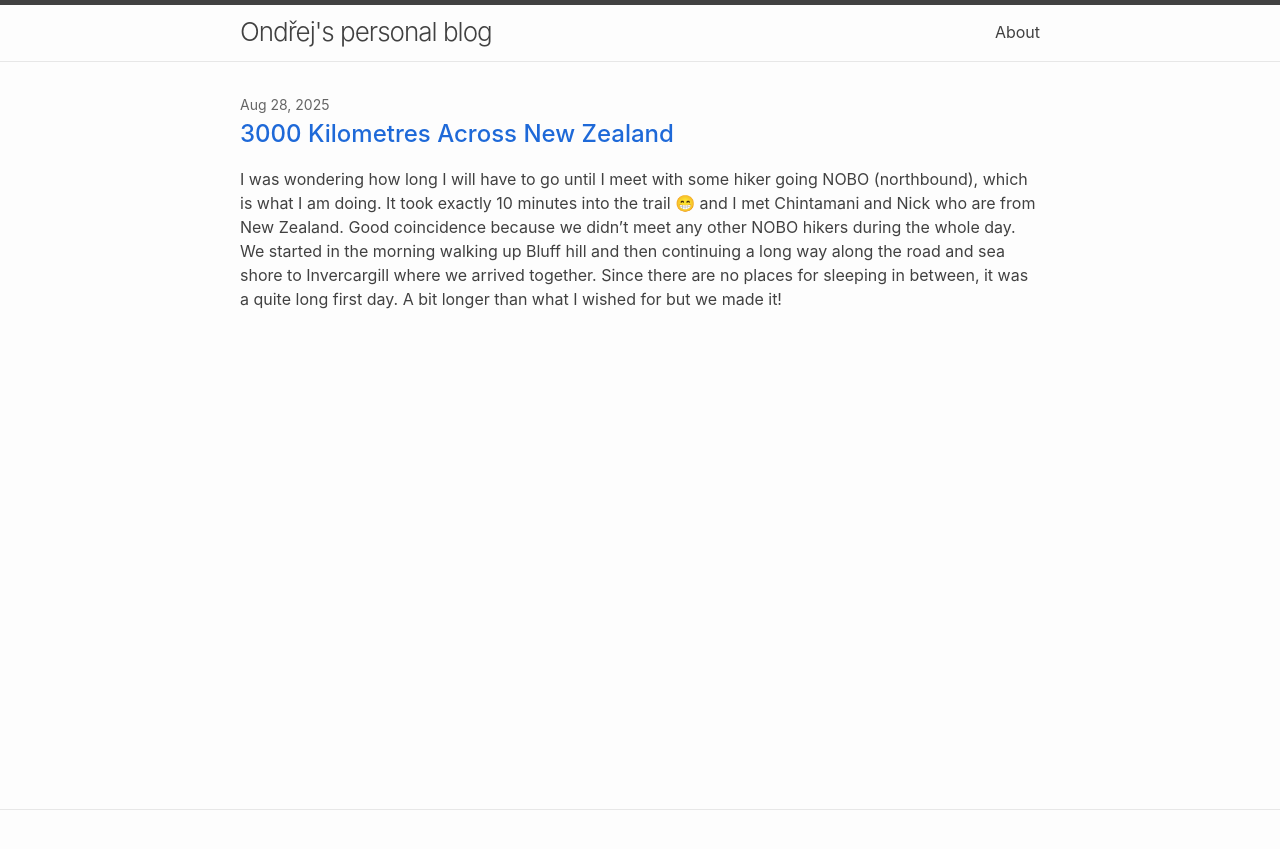
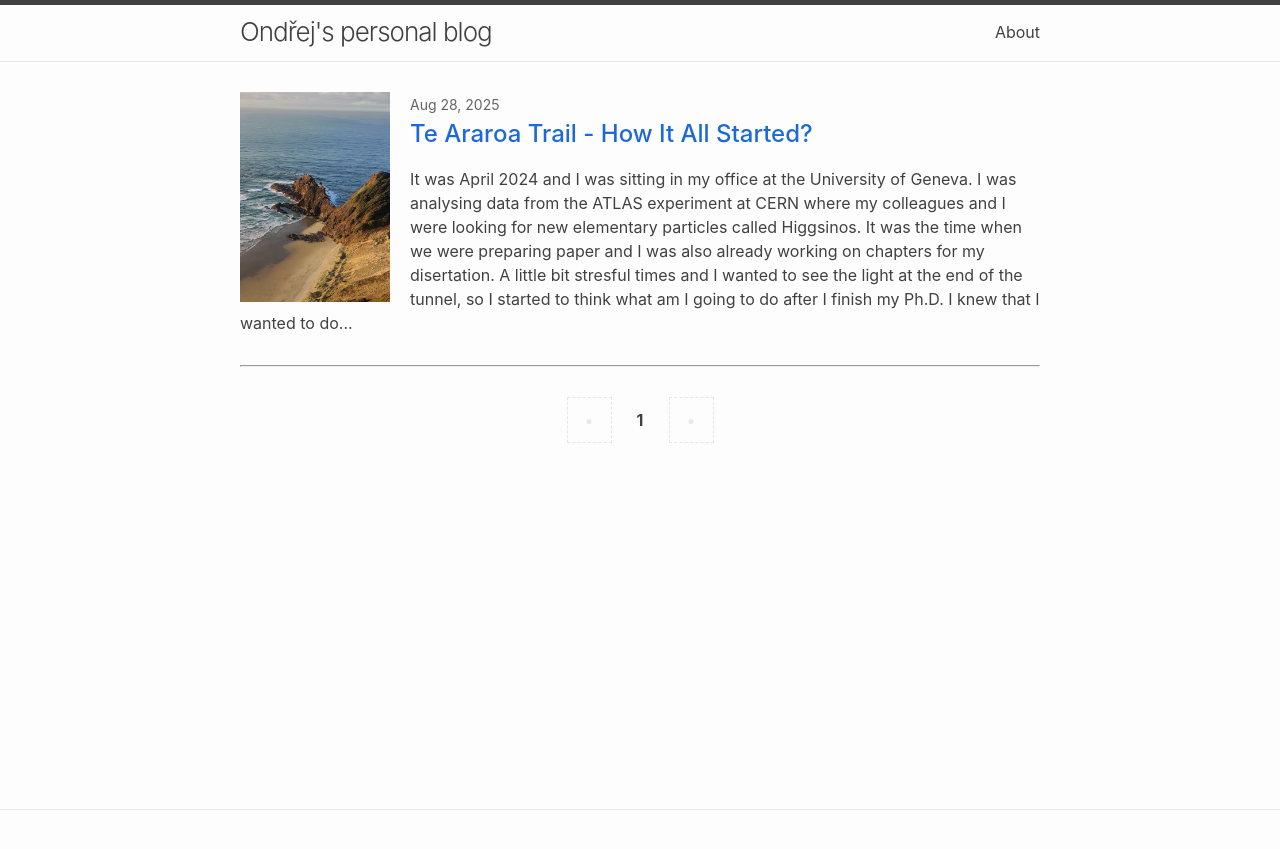
Before and after one commit to otheiner/blog, a Jekyll site: the page built from index.html, in a window 1280 px wide. Shown: the top 849 px of the page. Built offline with Jekyll 4.4.1, drawn with Linux system fonts in a browser that asks for light colours; the list of posts is cut into pages by our own code.

Commit message:
Writing first post. Creating skeleton for others and adding pagination

```diff
--- a/Gemfile
+++ b/Gemfile
@@ -5,3 +5,4 @@ gemspec
 
 gem "jekyll", ENV["JEKYLL_VERSION"] if ENV["JEKYLL_VERSION"]
 gem "kramdown-parser-gfm" if ENV["JEKYLL_VERSION"] == "~> 3.9"
+gem "jekyll-paginate"
--- a/_config.yml
+++ b/_config.yml
@@ -31,12 +31,15 @@ title: Ondřej's personal blog
 plugins:
   - jekyll-feed
   - jekyll-seo-tag
+  - jekyll-paginate
 
 # Uncomment the following setting if you wish to disable deprecation warnings
 #   from newer versions of sass converter. Adapt as required.
 #sass:
 #  quiet_deps: true
 #  silence_deprecations: [import]
+paginate: 5
+paginate_path: "/blog/page:num/"
 
 
 # Minima-specific settings (applicable to Minima v3 and above only)
--- a/_layouts/home.html
+++ b/_layouts/home.html
@@ -25,6 +25,12 @@ layout: base
       {%- assign date_format = site.minima.date_format | default: "%b %-d, %Y" -%}
       {%- for post in posts -%}
       <li>
+        {%- if post.image -%}
+          <img src="{{- post.image | relative_url -}}" alt="" class="blog-roll-image">
+        {%- else -%}
+          {%- assign postImage = "/assets/images/default-image.jpeg" -%}
+          <img src="{{- postImage | relative_url -}}" alt="" class="blog-roll-image">
+        {%- endif -%}
         <span class="post-meta">{{ post.date | date: date_format }}</span>
         <h3>
           <a class="post-link" href="{{ post.url | relative_url }}">
@@ -32,9 +38,10 @@ layout: base
           </a>
         </h3>
         {%- if site.minima.show_excerpts -%}
-          {{ post.excerpt }}
+          {{ post.content | truncatewords: 100 }}
         {%- endif -%}
       </li>
+      <hr>
       {%- endfor -%}
     </ul>
 
--- a/_posts/2025-08-28-3000-kilometres-across-New-Zealand.md
+++ /dev/null
@@ -1,5 +0,0 @@
----
-layout: post
----
-
-I was wondering how long I will have to go until I meet with some hiker going NOBO (northbound), which is what I am doing. It took exactly 10 minutes into the trail 😁 and I met Chintamani and Nick who are from New Zealand. Good coincidence because we didn't meet any other NOBO hikers during the whole day. We started in the morning walking up Bluff hill and then continuing a long way along the road and sea shore to Invercargill where we arrived together. Since there are no places for sleeping in between, it was a quite long first day. A bit longer than what I wished for but we made it!
--- /dev/null
+++ b/_posts/2025-08-28-TA-the-idea.md
@@ -0,0 +1,16 @@
+---
+layout: post
+title: Te Araroa Trail - How It All Started?
+tags: hiking TeAraroa
+image: /assets/images/TA/spirit_tree.jpeg
+---
+
+It was April 2024 and I was sitting in my office at the University of Geneva. I was analysing data from the ATLAS experiment at CERN where my colleagues and I were looking for new elementary particles called Higgsinos. It was the time when we were preparing paper and I was also already working on chapters for my disertation. A little bit stresful times and I wanted to see the light at the end of the tunnel, so I started to think what am I going to do after I finish my Ph.D. I knew that I wanted to do some adventure. And I wanted it to be big!
+
+## The Idea
+
+Inspired by my previous adventures on scooter which I did mostly before I started my studies in Geneva, I wanted to do something similar. The problem was that I knew that I am going to finish my doctorate in October and in Europe it is already starting to be cold. Adventure for a week or two would still be possible in October but since I wanted to do something that I won't be able to do when I have a job, which means leaving for several months, the winter was a problem. But I got an idea! Why not going proper big and go somewhere far, somewhere in southern hemisphere where would be summer at that time? And this was exactly the moment when I started thinking about New Zealand. I always wanted to visit this country, it has beautiful nature, mountains, and I even had a few friends who visited New Zealand not long time before. Now the question was what to do there?
+
+New Zealand is not so big. If I wanted to cross it on my scooter or by bike, it would be a shorter trip than [3 800 km across Europe]({{Site.BaseUrl}}/2019/09/01/BroBro_Nordkapp.html) from the Czech Republic to Nordkapp. I also had in my mind idea of a long thru hike. I attended some slideshows about three famous long distance trails in America (PCT, CDT, Apalachian trail) in the past and it seemed completely unreal to me how someone can hike for 5 months. But this idea got stuck in my head and it was sitting there for many years.
+
+## What is Te Araroa trail?
--- a/_sass/minima/_layout.scss
+++ b/_sass/minima/_layout.scss
@@ -219,7 +219,7 @@
   list-style: none;
 
   > li {
-    margin-bottom: $spacing-unit;
+    margin-bottom: 0.5 * $spacing-unit;
   }
 }
 
@@ -415,3 +415,18 @@
     width: calc(50% - (#{$spacing-unit} / 2));
   }
 }
+
+
+.featured-image-post {
+  width: 100%;
+  height: 150px;
+  object-fit: cover;
+}
+
+.blog-roll-image {
+  width: 150px;
+  height: 7 * $spacing-unit;
+  object-fit: cover;
+  float: left;
+  margin-right: 20px;
+}
```
Also changed, not shown: _config_theme-dev.yml (deleted, +0 -59 lines), _layouts/post.html (+7 -1 lines), _posts/_2017-09-01-BroBro_Venice.md (added, +9 -0 lines), _posts/_2018-09-01-BroBro_Split.md (added, +9 -0 lines), _posts/_2019-09-01-BroBro_Nordkapp.md (added, +9 -0 lines), _posts/_2020-10-15-Expedition_Monaco.md (added, +9 -0 lines), _posts/_2021-08-05-Across_Switzerland.md (added, +9 -0 lines), assets/images/TA/spirit_tree.jpeg (added), assets/images/default-image.jpeg (added), index.html (line endings or trailing spaces).
